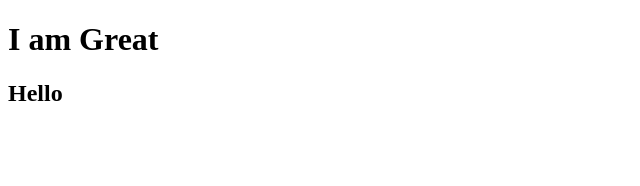
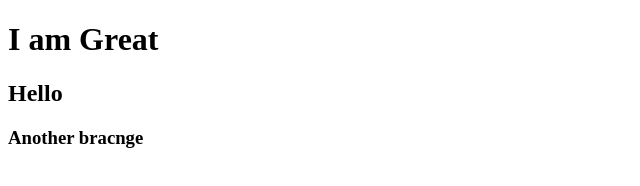
Before and after one commit to severus123/plant-project, a plain HTML site: page index.html in a window 1280 px wide. Shown: the whole page, without its empty margins (0-640 px from the left). Drawn offline with Linux system fonts and the light colour scheme.

Commit message:
add feture

```diff
--- a/index.html
+++ b/index.html
@@ -8,5 +8,6 @@
 <body>
     <h1>I am Great</h1>
     <h2>Hello</h2>
+    <h3>Another bracnge</h3>
 </body>
 </html>
```
